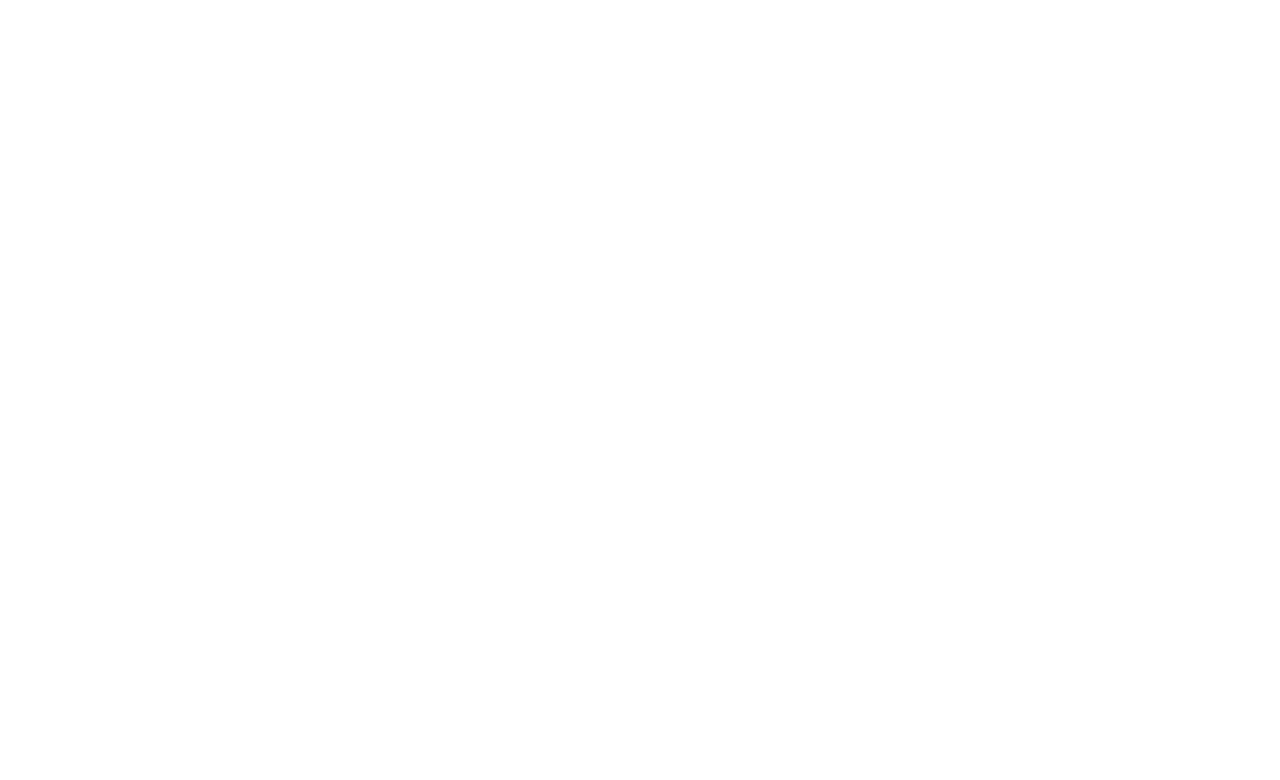
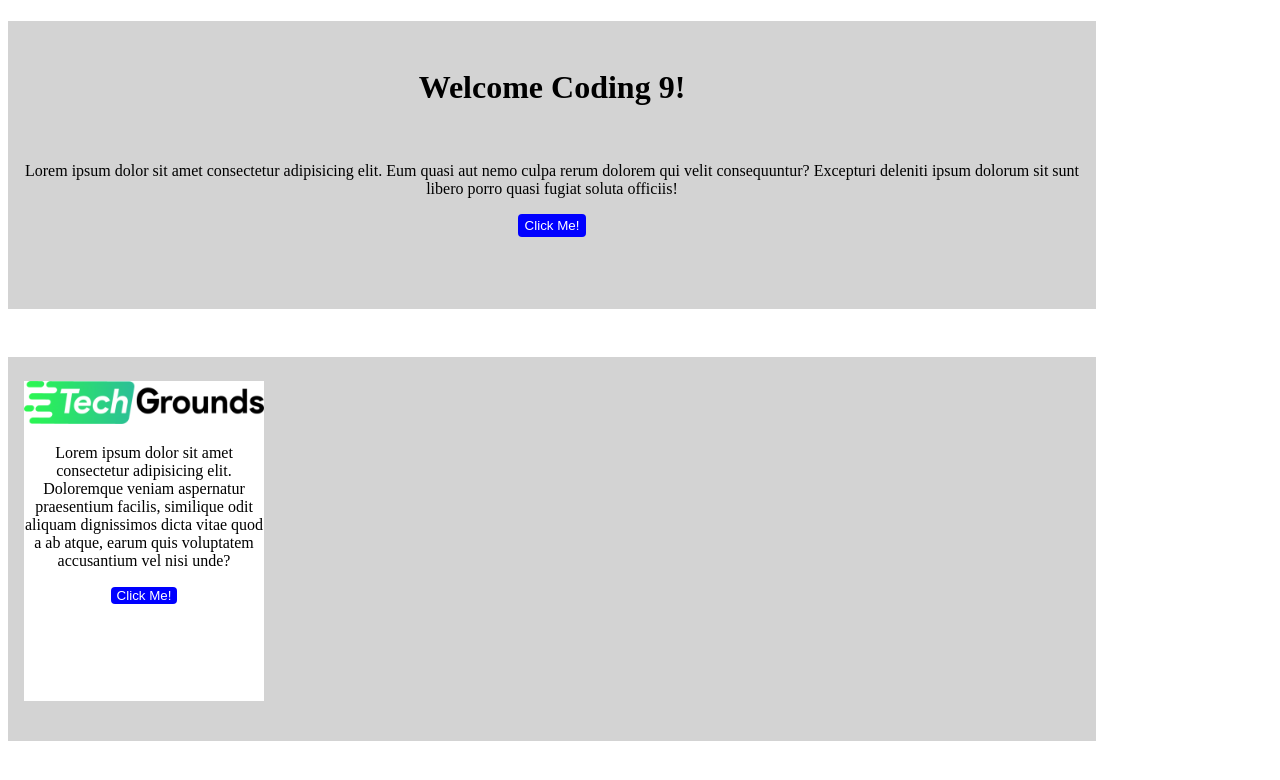
Before and after one commit to roelandbaan/Salesforcedevolpment, a plain HTML site: page HTML/EindOpdracht.html in a window 1280 px wide. Drawn offline with Linux system fonts and the light colour scheme.

Commit message:
bonusOpdracht

```diff
--- a/HTML/EindOpdracht.css
+++ b/HTML/EindOpdracht.css
@@ -0,0 +1,51 @@
+.box1 {
+    width: 66em;
+    height: 18em;
+    background-color: lightgray;
+    text-align: center;
+    margin-bottom: 3em;
+    padding-left: 1em;
+    padding-right: 1em;
+}
+
+.center {
+    text-align: center;
+}
+
+.button {
+    border-radius: 4px;
+    background-color: blue;
+    border: none;
+    color:white;
+}
+
+.buttonklein {
+    padding: 4px 7px;
+}
+
+.boxflex {
+    display: inline-flex;
+    flex-direction: row;
+    width: 66em;
+    height: 21em;
+    background-color: lightgray;
+    text-align: center;
+    padding: 1.5em 1em;
+}
+
+.smallbox {
+    width: 15em;
+    height: 20em;
+    background-color: white;
+}
+
+.img {
+    width: 100%;
+}
+
+.h1 {
+    padding-top: 1.5em;
+}
+.button2 {
+
+}
--- a/HTML/EindOpdracht.html
+++ b/HTML/EindOpdracht.html
@@ -8,6 +8,22 @@
     <link rel="stylesheet" href="EindOpdracht.css">
 </head>
 <body>
+    <div class="box1">
+        <h1 class="h1">Welcome Coding 9!</h1>
+            <br>
+        <p>Lorem ipsum dolor sit amet consectetur adipisicing elit. Eum quasi aut nemo culpa rerum dolorem qui velit consequuntur? Excepturi deleniti ipsum dolorum sit sunt libero porro quasi fugiat soluta officiis!</p>
+        <button class="button buttonklein">Click Me!</button>
+    </div>
+    <div class="boxflex">
+        <div class="smallbox">
+            <img class="img" src="techgroundsIMG.png">
+            <p>Lorem ipsum dolor sit amet consectetur adipisicing elit. Doloremque veniam aspernatur praesentium facilis, similique odit aliquam dignissimos dicta vitae quod a ab atque, earum quis voluptatem accusantium vel nisi unde?</p>
+            <button class="button button2">Click Me!</button>
+        </div>
+        <div></div>
+
+    </div>
+
 
 </body>
 </html>
```
